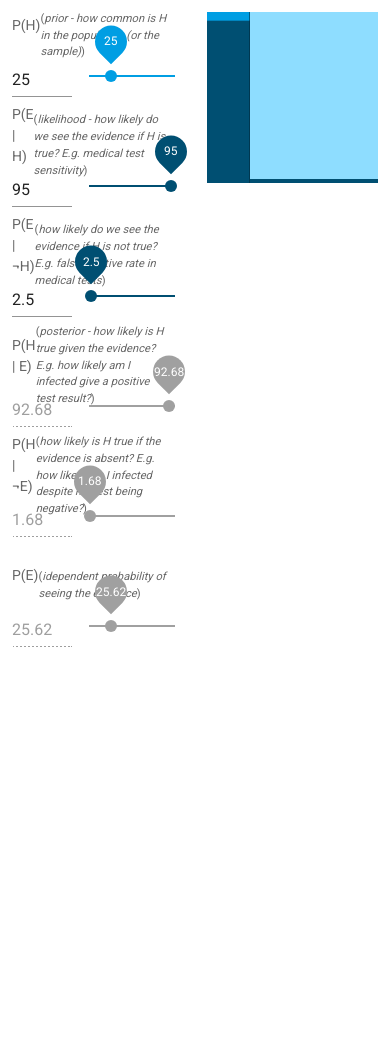
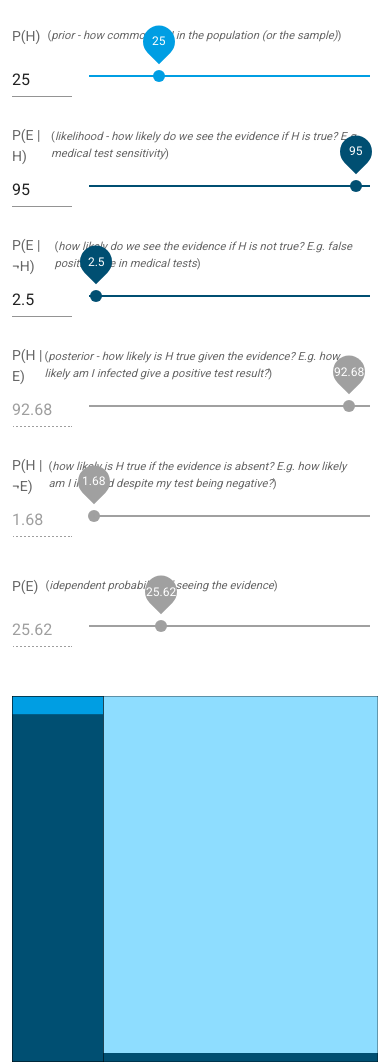
Before and after one commit to winf-hsos/bayes-calculator, a plain HTML site: page index.html in a window 390 px wide. Before the commit the page ends 844 px from the top, so only its background shows below. Drawn offline with nearby package versions, Linux system fonts and the light colour scheme.

Commit message:
Made visualization more responsive

```diff
--- a/index.html
+++ b/index.html
@@ -17,7 +17,7 @@
             <v-main>
                 <v-container>
                     <v-row>
-                        <v-col cols="6">
+                        <v-col cols="12" md="6">
                             <v-subheader class="pl-0">
                                 P(H) &nbsp;<small>(<i>prior - how common is H in the population (or the
                                         sample)</i>)</small>
@@ -91,7 +91,7 @@
                         </v-col>
 
                         <!-- The visualization -->
-                        <v-col cols="6" align-self="start">
+                        <v-col cols="12" md="6" align-self="start">
                             <bayes-canvas :prior="prior" :likelihood="likelihood" :enoth="e_not_h"></bayes-canvas>
                         </v-col>
                     </v-row>
```
